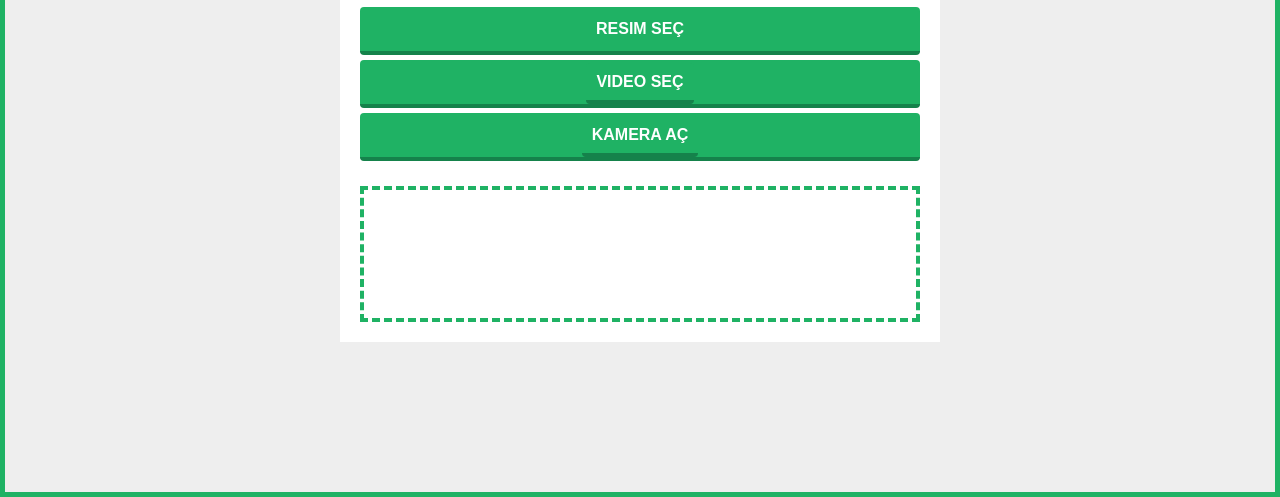
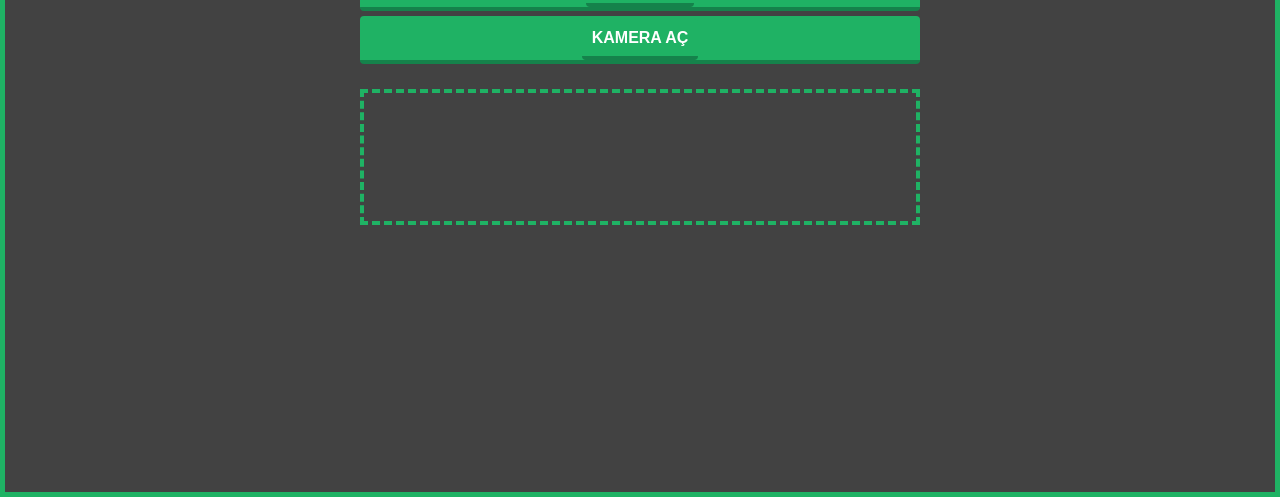
Before and after one commit to Halil-Kaya/mask-detecting, a Flask app: page / in a window 1280 px wide. Shown: the part 303-800 px from the top of the page. Run offline with Flask 2, Linux system fonts and the light colour scheme.

Commit message:
Update design.

```diff
--- a/web/static/style.css
+++ b/web/static/style.css
@@ -18,7 +18,7 @@
 .bbox{
 margin-left: 10%;
 margin-right: 10%;
-background-color: #eeeeee;
+background-color: rgb(66, 66, 66)
 
 }
 body {
@@ -28,11 +28,11 @@ border-radius: 0px;
 
 border: 5px solid #1FB264;
 height: 100%;
-background-color: #eeeeee;
+background-color: rgb(66, 66, 66)
 
 }
 .file-upload {
-background-color: #ffffff;
+background-color: rgb(66, 66, 66);
 width: 600px;
 margin: 0 auto;
 padding: 20px;
@@ -79,6 +79,8 @@ transition: all .2s ease;
 .file-upload-preview {
 display: none;
 text-align: center;
+border-radius: 5px;;
+border: 3px solid #1FB264;
 }
 .file-upload-input {
 position: absolute;
@@ -125,6 +127,7 @@ color: #222;
 .remove-image {
 width: 200px;
 margin: 0;
+margin-top: 1%;
 color: #fff;
 background: #cd4535;
 border: none;
--- a/web/templates/index.html
+++ b/web/templates/index.html
@@ -9,13 +9,13 @@
 <body>
     <script class="jsbin" src="https://ajax.googleapis.com/ajax/libs/jquery/1/jquery.min.js"></script>
     <script src="https://cdn.jsdelivr.net/npm/axios/dist/axios.min.js"></script>
-
+    <img style="margin-left: 45% ; margin-top: 2.5%; margin-right: 45%; width: 10; height: 100px;" src="/logo.png" alt="">
     <div class="bbox">
 
-        <div class="logo"><img src="/FSMVU-TR-1.png" alt="">
+
             <h2 style=" text-align:center; color: #1FB264; font-size: 2.5em;">DERİN ÖĞRENME İLE MASKE DURUMU BELİRLEME
             </h2>
-        </div>
+
         <div class="box">
 
             <div class="file-upload">
@@ -45,10 +45,10 @@
                             id="submit" type="button">SONUÇLARI GÖR</button>
                     </div>
 
-                    <div style="display: none; border-radius: 5px; width:60% ; margin-right: 20%; margin-left: 20%; height:250px ; border: 3px solid green;"
+                    <div style="display: none;  width:60% ; margin-right: 20%; margin-left: 20%; height:250px ; "
                         id="image-box">
                         <img src="#" id="resultImg"
-                            style="border-radius: 5px; width:60% ; margin-right: 20%; margin-left: 20%; height:250px ;"
+                            style="border-radius: 5px; width:60% ; border: 3px solid green; margin-right: 20%; margin-left: 20%; height:250px ;"
                             alt="result image">
                     </div>
 
--- a/web/templates/video-page.html
+++ b/web/templates/video-page.html
@@ -127,6 +127,7 @@ svg{
                 'Content-Type': 'multipart/form-data'
             }
         });
+        console.log(result)
         if(result.data == "OK"){
             console.log("gosterme kapandi")
             document.getElementById("anim").style.display = "none";
```
Also changed, not shown: web/static/logo.png (added).
